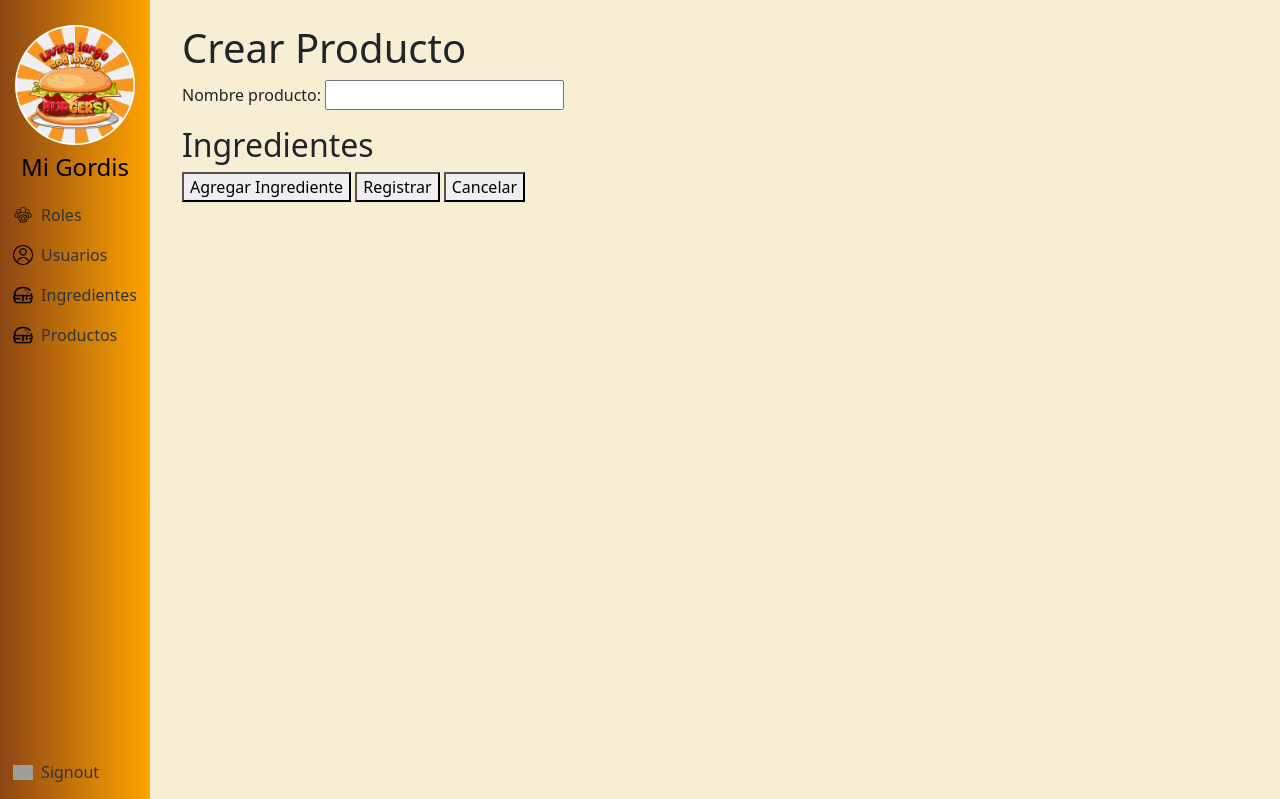
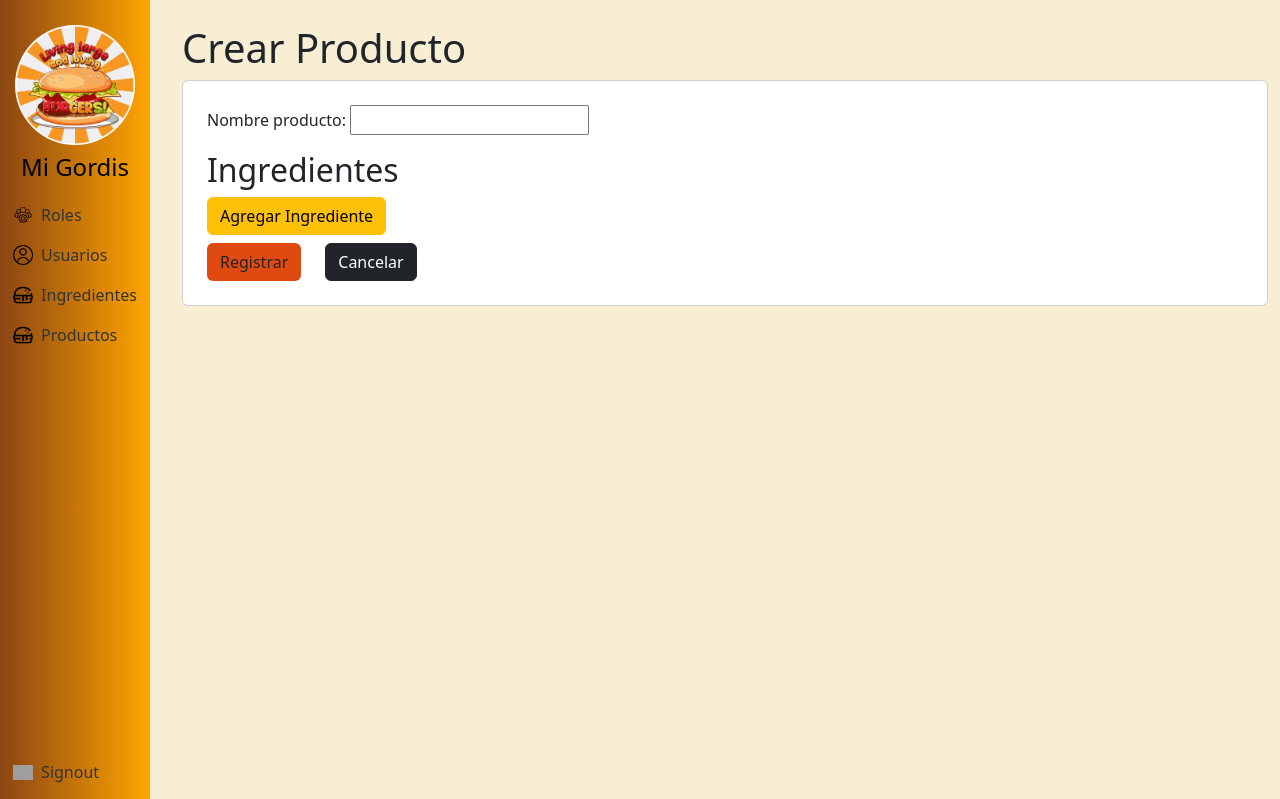
Before and after one commit to KiaraLuz/proyecto-ing.software, a Django app: page /productos/crear/ in a window 1280 px wide. Shown: the top 799 px of the page. Run offline with Django 5.2, Linux system fonts and the light colour scheme; a user stored in the database is signed in; data comes from the database, SQL or seed files in the repository; both versions use the stored data as it was after the commit; grey boxes are pictures that could not be loaded.

Commit message:
html producto

```diff
--- a/app/templates/producto/producto_crear.html
+++ b/app/templates/producto/producto_crear.html
@@ -2,21 +2,24 @@
 
 {% block content %}
   <h1>Crear Producto</h1>
+  <div class="form card p-4">
       <form method="post" id="producto-form">
         {% csrf_token %}
         {{ form.as_p }}
 
         <h2>Ingredientes</h2>
         <div id="ingredientes-list">
-        <!-- Aquí se agregarán los ingredientes -->
         </div>
 
         <input type="hidden" id="ingredientes-input" name="ingredientes" value='{{ ingredientes_input_value|safe }}'>
+        <button type="button" id="add-ingrediente" class="btn btn-warning mb-2">Agregar Ingrediente</button>
 
-    <button type="button" id="add-ingrediente">Agregar Ingrediente</button>
-    <button type="submit">Registrar</button>
-    <button type="button" id="cancelar">Cancelar</button>
+        <div class="d-flex gap-4">
+            <button type="submit" class="btn btn-color">Registrar</button>
+            <a href="{% url 'productos' %}" class="btn btn-dark">Cancelar</a>
+        </div>
       </form>
+  </div>
 
   <script>
     document.addEventListener('DOMContentLoaded', function() {
@@ -26,14 +29,14 @@
             const div = document.createElement('div');
             div.classList.add('ingrediente-row');
             div.innerHTML = `
-                <select name="ingredientes[][id]" class="ingrediente-select">
+                <select name="ingredientes[][id]" class="ingrediente-select my-2">
                     <option value="">Seleccione un ingrediente</option>
                     {% for ingrediente in ingredientes %}
                         <option value="{{ ingrediente.id_ingrediente }}">{{ ingrediente.nombre_ingrediente }}</option>
                     {% endfor %}
                 </select>
-                <input type="number" name="ingredientes[][cantidad]" value="${cantidad}" placeholder="Cantidad" step="0.01">
-                <button type="button" class="remove-ingrediente">Eliminar</button>
+                <input type="number" name="ingredientes[][cantidad]" value="${cantidad}" placeholder="Cantidad" min="0" step="1" oninput="this.value = Math.floor(this.value)">
+                <button type="button" class="remove-ingrediente btn btn-danger">Eliminar</button>
             `;
             if (ingredienteId) {
                 div.querySelector('.ingrediente-select').value = ingredienteId;
@@ -63,10 +66,6 @@
             });
             document.getElementById('ingredientes-input').value = JSON.stringify(ingredientes);
         });
-
-        document.getElementById('cancelar').addEventListener('click', function() {
-            window.location.href = "{% url 'productos' %}";  // Reemplaza 'productos' con la URL o nombre de la vista a la que deseas redirigir
-        });
     });
   </script>
 {% endblock %}
--- a/app/views.py
+++ b/app/views.py
@@ -170,16 +170,14 @@ def producto_crear(request):
         form = ProductoForm(request.POST)
         ingredientes_data = json.loads(request.POST.get('ingredientes', '[]'))
 
-        # Validar que la lista de ingredientes no esté vacía
         if not ingredientes_data:
             form.add_error(None, "Debes agregar al menos un ingrediente.")
 
         if form.is_valid() and ingredientes_data:
             producto = form.save()
 
-            # Mapa para guardar cantidades agregadas por ingrediente
             ingrediente_cantidades = {}
-            estado_producto = True  # Suponemos que el estado del producto es True inicialmente
+            estado_producto = True
 
             for ingrediente_data in ingredientes_data:
                 ingrediente_id = ingrediente_data.get('id')
@@ -192,13 +190,11 @@ def producto_crear(request):
 
                     try:
                         ingrediente = Ingrediente.objects.get(id_ingrediente=ingrediente_id)
-                        # Verificar el estado del ingrediente
                         if not ingrediente.estado_ingrediente:
                             estado_producto = False
                     except Ingrediente.DoesNotExist:
                         continue
 
-            # Crear ingredientes en la base de datos
             for ingrediente_id, cantidad in ingrediente_cantidades.items():
                 try:
                     ingrediente = Ingrediente.objects.get(id_ingrediente=ingrediente_id)
@@ -210,7 +206,6 @@ def producto_crear(request):
                 except Ingrediente.DoesNotExist:
                     continue
 
-            # Actualizar el estado del producto basado en los ingredientes
             producto.estado_producto = estado_producto
             producto.save()
 
@@ -220,7 +215,7 @@ def producto_crear(request):
             ingredientes_input_value = json.dumps(ingredientes_data, cls=DjangoJSONEncoder)
     else:
         form = ProductoForm()
-        ingredientes_input_value = '[]'  # Valor inicial vacío
+        ingredientes_input_value = '[]'
 
     ingredientes = Ingrediente.objects.all()
 
@@ -240,16 +235,14 @@ def producto_modificar(request, producto_id):
         form = ProductoForm(request.POST, instance=producto)
         ingredientes_data = json.loads(request.POST.get('ingredientes', '[]'))
 
-        # Validar que la lista de ingredientes no esté vacía
         if not ingredientes_data:
             form.add_error(None, "Debes agregar al menos un ingrediente.")
 
         if form.is_valid() and ingredientes_data:
             producto = form.save()
 
-            # Mapa para guardar cantidades agregadas por ingrediente
             ingrediente_cantidades = {}
-            estado_producto = True  # Suponemos que el estado del producto es True inicialmente
+            estado_producto = True
 
             for ingrediente_data in ingredientes_data:
                 ingrediente_id = ingrediente_data.get('id')
@@ -262,13 +255,11 @@ def producto_modificar(request, producto_id):
 
                     try:
                         ingrediente = Ingrediente.objects.get(id_ingrediente=ingrediente_id)
-                        # Verificar el estado del ingrediente
                         if not ingrediente.estado_ingrediente:
                             estado_producto = False
                     except Ingrediente.DoesNotExist:
                         continue
 
-            # Eliminar ingredientes antiguos y agregar los nuevos
             ProductoIngrediente.objects.filter(producto=producto).delete()
 
             for ingrediente_id, cantidad in ingrediente_cantidades.items():
@@ -281,8 +272,6 @@ def producto_modificar(request, producto_id):
                     )
                 except Ingrediente.DoesNotExist:
                     continue
-
-            # Actualizar el estado del producto basado en los ingredientes
             producto.estado_producto = estado_producto
             producto.save()
 
```
Also changed, not shown: app/templates/producto/producto_modificar.html (+11 -8 lines), db.sqlite3. Lines whose indentation alone changed are shown as unchanged.
